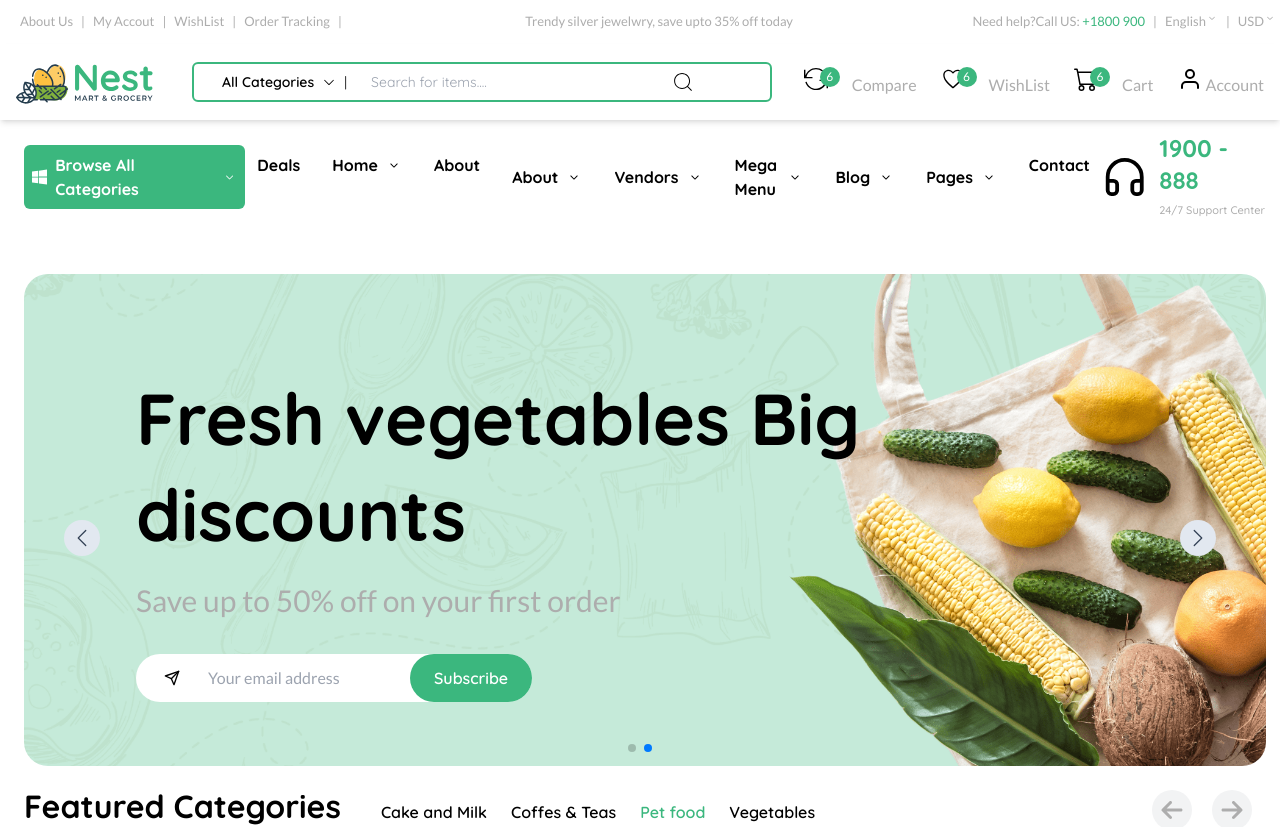
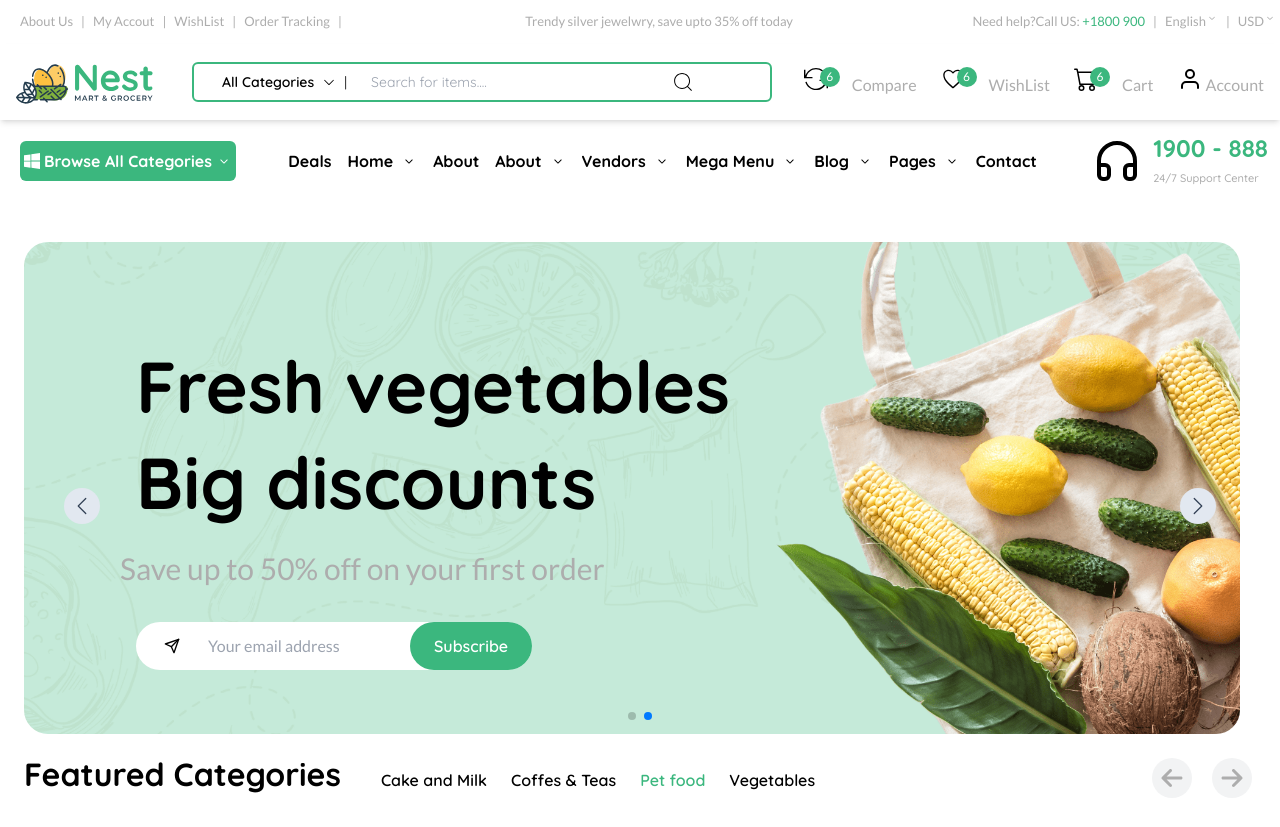
Before and after one commit to Abdul-Hafeez5/E-Commerce-Website-clone, a React (Create React App) app: page / in a window 1280 px wide. Shown: the top 827 px of the page. Built offline with nearby package versions, Linux system fonts and the light colour scheme.

Commit message:
Update Deals Page

```diff
--- a/src/componets/DropdownNav.jsx
+++ b/src/componets/DropdownNav.jsx
@@ -23,7 +23,7 @@ const DropdownNav = ({ title, children }) => {
         <RxCaretDown />
       </span>
       {isOpen && (
-        <div className="absolute z-10 w-48 bg-white border rounded-md shadow-lg text-secondary top-6">
+        <div className="absolute z-10 bg-white border rounded-md shadow-lg w-36 text-secondary top-6">
           <ul className="p-3">{children}</ul>
         </div>
       )}
--- a/src/componets/HeroSec.jsx
+++ b/src/componets/HeroSec.jsx
@@ -5,7 +5,7 @@ const HeroSec = ({ img, heading, subHeading, bg }) => {
   return (
     <div className="w-full mx-2 xs:mx-6" style={{ backgroundColor: bg }}>
       <div
-        className="w-[97%] mxs:w-[95%] lg:w-[97%] h-full py-8 pb-16 rounded-3xl lg:pl-20"
+        className="w-[94%] mxs:w-[95%] lg:w-[95%] 2xl:w-[97%] h-full py-8 pb-16 rounded-3xl lg:pl-20"
         style={{
           backgroundImage: `url('${img}')`,
           backgroundSize: "cover",
@@ -15,10 +15,10 @@ const HeroSec = ({ img, heading, subHeading, bg }) => {
         <h1 className="mxs:pt-16 pl-4 mxs:pl-8 text-3xl font-bold xs:text-[46px] xs:leading-[46px] xs:pr-64 sm:leading-[64px] lg:text-[64px] lg:leading-[72px] lg:pr-96 xl:text-[72px] xl:leading-[96px] font-quickSand ">
           {heading}
         </h1>
-        <p className="pl-8 my-2 text-base font-lato text-secondary xs:my-5 xs:text-2xl md:text-3xl">
+        <p className="pl-4 my-2 text-base font-lato text-secondary xs:my-5 xs:text-2xl md:text-3xl">
           {subHeading}
         </p>
-        <div className="inline-flex items-center justify-center mt-4 ml-4 text-xs bg-white mxs:text-base mxs:ml-4 xs:pl-4 xs:ml-8 rounded-3xl">
+        <div className="inline-flex items-center justify-center mt-4 ml-2 text-xs bg-white mxs:text-base mxs:ml-4 xs:pl-4 xs:ml-8 rounded-3xl">
           <FiSend className="mx-3 sm:mr-4" />
           <input
             type="text"
--- a/src/componets/NewProduct.jsx
+++ b/src/componets/NewProduct.jsx
@@ -10,7 +10,7 @@ const NewProduct = ({ img, title, price }) => {
         <img src={img} alt="" className="w-20 h-20" />
       </div>
       <div>
-        <h1 className="text-xl font-bold font-quickSand text-primary hover:text-yellow-400">
+        <h1 className="text-[18px] font-bold font-quickSand text-primary hover:text-yellow-400">
           {title}
         </h1>
         <p className="text-base font-lato text-secondary">${price}</p>
--- a/src/componets/PostNav.jsx
+++ b/src/componets/PostNav.jsx
@@ -28,14 +28,14 @@ const PostNav = () => {
         isNavFixed ? "fixed top-0 w-full" : ""
       }`}
     >
-      <div className="inline-flex items-center px-2 py-2 mx-3 text-white rounded-md cursor-pointer gap-x-2 bg-primary">
+      <div className="inline-flex items-center px-1 py-2 mx-2 text-white rounded-md cursor-pointer gap-x-1 bg-primary">
         <SiWindows />
-        <p>Browse All Categories</p>
+        <p className="flex flex-wrap">Browse All Categories</p>
         <RxCaretDown />
       </div>
 
-      <div className="flex-wrap mr-3">
-        <ul className="flex gap-x-6 xl:gap-x-8 ">
+      <div className="flex flex-wrap mr-3 ">
+        <ul className="flex gap-x-4 xl:gap-x-4 ">
           <li className="cursor-pointer hover:text-primary">
             <Link to="/deals">Deals</Link>
           </li>
--- a/src/containers/Categories.jsx
+++ b/src/containers/Categories.jsx
@@ -80,7 +80,7 @@ const Categories = () => {
             Vegetables
           </p>
         </div>
-        <div className="relative self-start hidden md:block ">
+        <div className="relative self-start hidden lg:block ">
           <div className="absolute z-10 p-2 rounded-full bg-[#f2f3f4]  text-secondary hover:text-white right-1 cursor-pointer hover:bg-primary">
             <FaArrowRight className="w-6 h-6" onClick={handleNextClick} />
           </div>
@@ -104,7 +104,7 @@ const Categories = () => {
               slidesPerView: 4,
             },
             1024: {
-              slidesPerView: 8,
+              slidesPerView: 7,
             },
             1208: {
               slidesPerView: 10,
--- a/src/containers/DealsCategories.jsx
+++ b/src/containers/DealsCategories.jsx
@@ -186,7 +186,7 @@ const DealsCategories = () => {
     setIsSortOpen(false);
   };
   return (
-    <div className="flex flex-col my-6 xl:flex-row gap-y-6 xs:mx-6">
+    <div className="flex flex-col mx-2 my-6 xl:flex-row gap-y-6 xs:mx-6">
       <div>
         <div className="flex flex-col justify-between mb-6 gap-y-3 sm:flex-row">
           <h1 className="text-base font-lato text-secondary">
```
